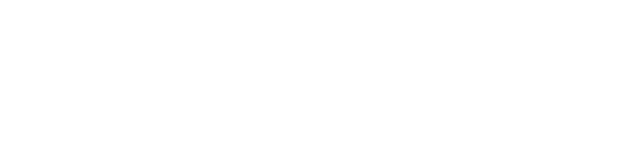
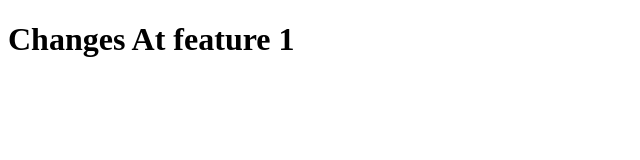
Before and after one commit to Wani-Chetan-999/localRepo, a plain HTML site: page index.html in a window 1280 px wide. Shown: the whole page, without its empty margins (0-640 px from the left). Drawn offline with Linux system fonts and the light colour scheme.

Commit message:
Changes At feature 1

```diff
--- a/index.html
+++ b/index.html
@@ -7,5 +7,8 @@
 </head>
 <body>
 
+    <h1> Changes At feature 1</h1>
+
+
 </body>
 </html>
```
